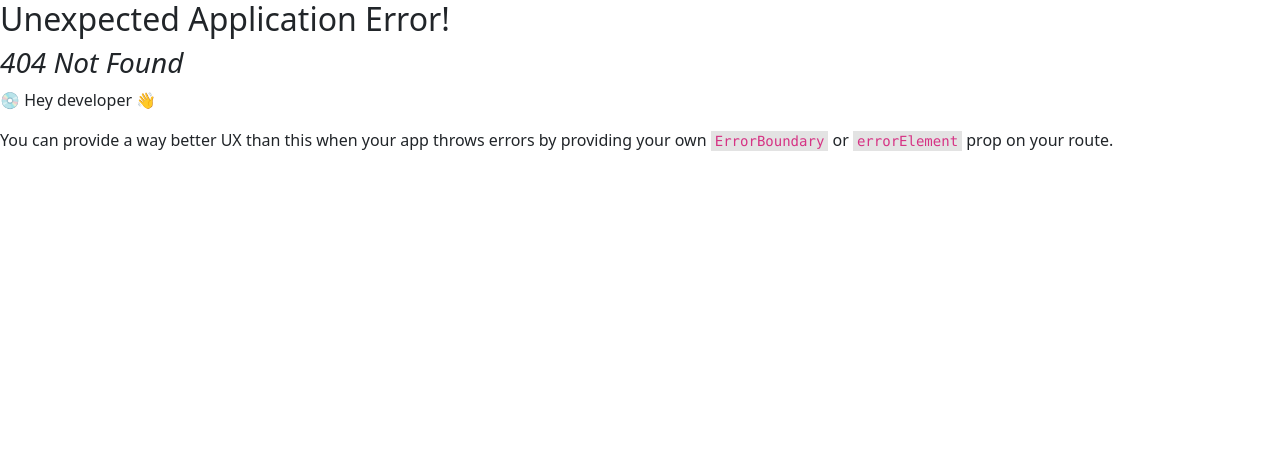
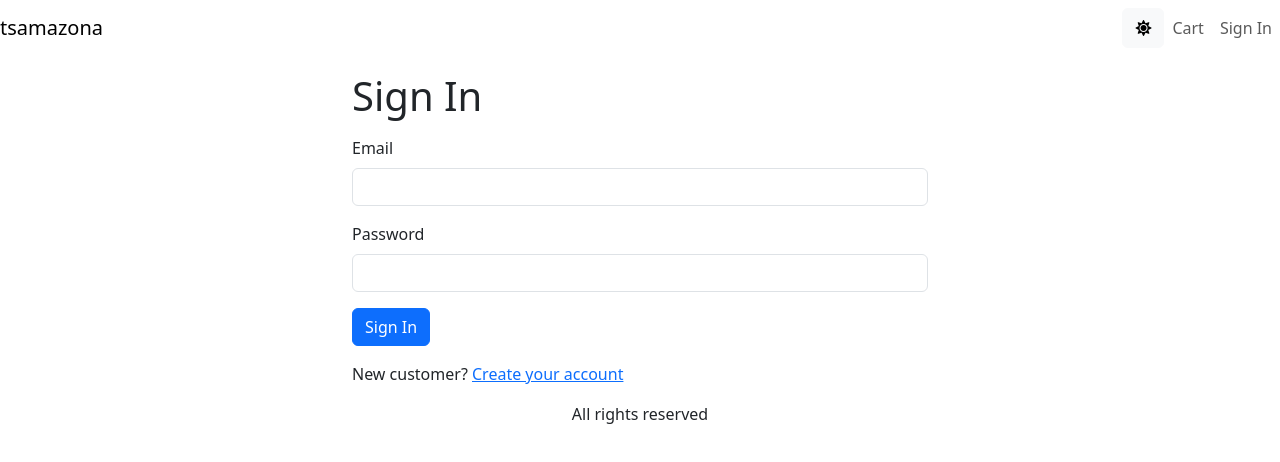
Before and after one commit to evanbene48/ts-amazona, a React (Vite) app in the folder frontend/: page /signin in a window 1280 px wide. Before the commit this address had no page. Shown: the top 462 px of the page. Built offline with nearby package versions, Linux system fonts and the light colour scheme.

Commit message:
Video-21-Create-Signin-Page
- create signIn Page
- create signout button

```diff
--- a/frontend/src/App.tsx
+++ b/frontend/src/App.tsx
@@ -1,6 +1,13 @@
 import { useContext, useEffect } from 'react';
-import { Badge, Button, Container, Nav, Navbar } from 'react-bootstrap';
-import { Outlet } from 'react-router-dom';
+import {
+  Badge,
+  Button,
+  Container,
+  Nav,
+  NavDropdown,
+  Navbar,
+} from 'react-bootstrap';
+import { Link, Outlet } from 'react-router-dom';
 import { Store } from './Store';
 
 //toast
@@ -11,7 +18,7 @@
 
 function App() {
   const {
-    state: { mode, cart },
+    state: { mode, cart, userInfo },
     dispatch,
   } = useContext(Store);
 
@@ -22,6 +29,15 @@
 
   const switchModeHandler = () => {
     dispatch({ type: 'SWITCH_MODE' });
+  };
+
+  const signoutHandler = () => {
+    dispatch({ type: 'USER_SIGNOUT' });
+    localStorage.removeItem('userInfo');
+    localStorage.removeItem('cartItems');
+    localStorage.removeItem('shippingAddress');
+    localStorage.removeItem('paymentMethod');
+    window.location.href = '/signin';
   };
 
   return (
@@ -54,9 +70,21 @@
                 )}
               </a>
               {/* Sign In */}
-              <a href="/signin" className="nav-link">
-                Sign In
-              </a>
+              {userInfo ? (
+                <NavDropdown title={userInfo.name} id="basic-nav-dropdown">
+                  <Link
+                    className="dropdown-item"
+                    to="#signout"
+                    onClick={signoutHandler}
+                  >
+                    Sign Out
+                  </Link>
+                </NavDropdown>
+              ) : (
+                <Link className="nav-link" to="/signin">
+                  Sign In
+                </Link>
+              )}
             </Nav>
             {/* Nav End - 36 */}
           </Navbar>
--- a/frontend/src/Store.tsx
+++ b/frontend/src/Store.tsx
@@ -1,9 +1,12 @@
 import React from 'react';
 import { Cart, CartItem } from './types/CartType';
+import { UserInfo } from './types/UserInfo';
 
+//types here
 type AppState = {
   mode: string;
   cart: Cart;
+  userInfo: UserInfo;
 };
 
 // console.log(window.matchMedia('(prefers-color-scheme: dark)'))
@@ -12,6 +15,9 @@
 // if localstorage.getItem mode exist, use it
 // otherwise check the window.matchMedia
 const initialState = {
+  userInfo: localStorage.getItem('userInfo')
+    ? JSON.parse(localStorage.getItem('userInfo')!)
+    : null,
   mode: localStorage.getItem('mode')
     ? localStorage.getItem('mode')!
     : window.matchMedia &&
@@ -38,7 +44,9 @@
 type Action =
   | { type: 'SWITCH_MODE' }
   | { type: 'CART_ADD_ITEM'; payload: CartItem }
-  | { type: 'CART_REMOVE_ITEM'; payload: CartItem };
+  | { type: 'CART_REMOVE_ITEM'; payload: CartItem }
+  | { type: 'USER_SIGNIN'; payload: UserInfo }
+  | { type: 'USER_SIGNOUT' };
 
 // function reducer(state: AppState, action: Action): AppState {
 function reducer(state: AppState, action: Action) {
@@ -74,7 +82,36 @@
       localStorage.setItem('cartItems', JSON.stringify(cartItems));
       return { ...state, cart: { ...state.cart, cartItems } };
     }
-
+    // if user_signin, then update the userInfo
+    //   with the data received from API
+    case 'USER_SIGNIN': {
+      return { ...state, userInfo: action.payload };
+    }
+    case 'USER_SIGNOUT': {
+      return {
+        ...state,
+        mode:
+          window.matchMedia &&
+          window.matchMedia('(prefers-color-scheme: dark)').matches
+            ? 'dark'
+            : 'light',
+        cart: {
+          cartItems: [],
+          paymentMethod: 'PayPal',
+          shippingAddress: {
+            fullName: '',
+            address: '',
+            postalCode: '',
+            city: '',
+            country: '',
+          },
+          itemsPrice: 0,
+          shippingPrice: 0,
+          taxPrice: 0,
+          totalPrice: 0,
+        },
+      };
+    }
     default:
       return state;
   }
--- /dev/null
+++ b/frontend/src/hooks/userHooks.ts
@@ -0,0 +1,20 @@
+import { useMutation } from '@tanstack/react-query';
+import apiClient from '../apiClient';
+import { UserInfo } from '../types/UserInfo';
+
+export const useSigninMutation = () =>
+  useMutation({
+    mutationFn: async ({
+      email,
+      password,
+    }: {
+      email: string;
+      password: string;
+    }) =>
+      (
+        await apiClient.post<UserInfo>(`api/users/signin`, {
+          email,
+          password,
+        })
+      ).data,
+  });
--- a/frontend/src/index.css
+++ b/frontend/src/index.css
@@ -30,3 +30,11 @@
   /* border-style: solid; */
   margin-left: auto;
 }
+
+img.thumbnail {
+  height: 80px;
+}
+
+.small-container {
+  max-width: 600px;
+}
--- a/frontend/src/main.tsx
+++ b/frontend/src/main.tsx
@@ -19,6 +19,7 @@
 import { ReactQueryDevtools } from '@tanstack/react-query-devtools';
 import { StoreProvider } from './Store.tsx';
 import CartPage from './pages/CartPage.tsx';
+import SigninPage from './pages/SignInPages.tsx';
 //after installing tan stack query we dont need axios
 // import axios from 'axios'
 
@@ -36,6 +37,7 @@
       <Route index={true} element={<HomePage />} />
       <Route path="product/:slug" element={<ProductPage />} />
       <Route path="cart" element={<CartPage />} />
+      <Route path="signin" element={<SigninPage />} />
       {/* ... etc. */}
     </Route>
   )
--- /dev/null
+++ b/frontend/src/pages/SignInPages.tsx
@@ -0,0 +1,92 @@
+import { useContext, useEffect, useState } from 'react';
+import { Button, Container, Form } from 'react-bootstrap';
+import { Link, useLocation, useNavigate } from 'react-router-dom';
+import { Store } from '../Store';
+import { useSigninMutation } from '../hooks/userHooks';
+import { toast } from 'react-toastify';
+import { getError } from '../utils/util';
+import { ApiError } from '../types/ApiError';
+import { Helmet } from 'react-helmet-async';
+import LoadingBox from '../components/LoadingBox';
+
+export default function SigninPage() {
+  const navigate = useNavigate();
+  const { search } = useLocation();
+  const redirectInUrl = new URLSearchParams(search).get('redirect');
+  const redirect = redirectInUrl ? redirectInUrl : '/';
+
+  const [email, setEmail] = useState('');
+  const [password, setPassword] = useState('');
+
+  const { state, dispatch } = useContext(Store);
+  const { userInfo } = state;
+
+  const { mutateAsync: signin, isPending } = useSigninMutation();
+
+  console.log(redirect);
+  console.log(userInfo);
+
+  const submitHandler = async (e: React.SyntheticEvent) => {
+    e.preventDefault();
+    try {
+      const data = await signin({
+        email,
+        password,
+      });
+      dispatch({ type: 'USER_SIGNIN', payload: data });
+      localStorage.setItem('userInfo', JSON.stringify(data));
+
+      console.log(data);
+      console.log(redirect);
+
+      navigate(redirect);
+    } catch (err) {
+      toast.error(getError(err as ApiError));
+    }
+  };
+
+  useEffect(() => {
+    if (userInfo) {
+      navigate(redirect);
+    }
+  }, [navigate, redirect, userInfo]);
+
+  return (
+    <Container className="small-container">
+      <Helmet>
+        <title>Sign In</title>
+      </Helmet>
+      <h1 className="my-3">Sign In</h1>
+      <Form onSubmit={submitHandler}>
+        <Form.Group className="mb-3" controlId="email">
+          <Form.Label>Email</Form.Label>
+          <Form.Control
+            type="email"
+            required
+            onChange={(e) => setEmail(e.target.value)}
+          />
+        </Form.Group>
+        <Form.Group className="mb-3" controlId="password">
+          <Form.Label>Password</Form.Label>
+          <Form.Control
+            type="password"
+            required
+            onChange={(e) => setPassword(e.target.value)}
+          />
+        </Form.Group>
+
+        <div className="mb-3">
+          <Button disabled={isPending} type="submit">
+            Sign In
+          </Button>
+          {isPending && <LoadingBox />}
+        </div>
+        {/*  */}
+        <div className="mb-3">
+          New customer?{' '}
+          <Link to={`/signup?redirect=${redirect}`}>Create your account</Link>
+        </div>
+      </Form>
+    </Container>
+  );
+}
--- /dev/null
+++ b/frontend/src/types/UserInfo.ts
@@ -0,0 +1,6 @@
+export type UserInfo = {
+  name: string;
+  email: string;
+  token: string;
+  isAdmin: boolean;
+};
```
Also changed, not shown: 1 other file (tests, documents, lock files or other folders).
